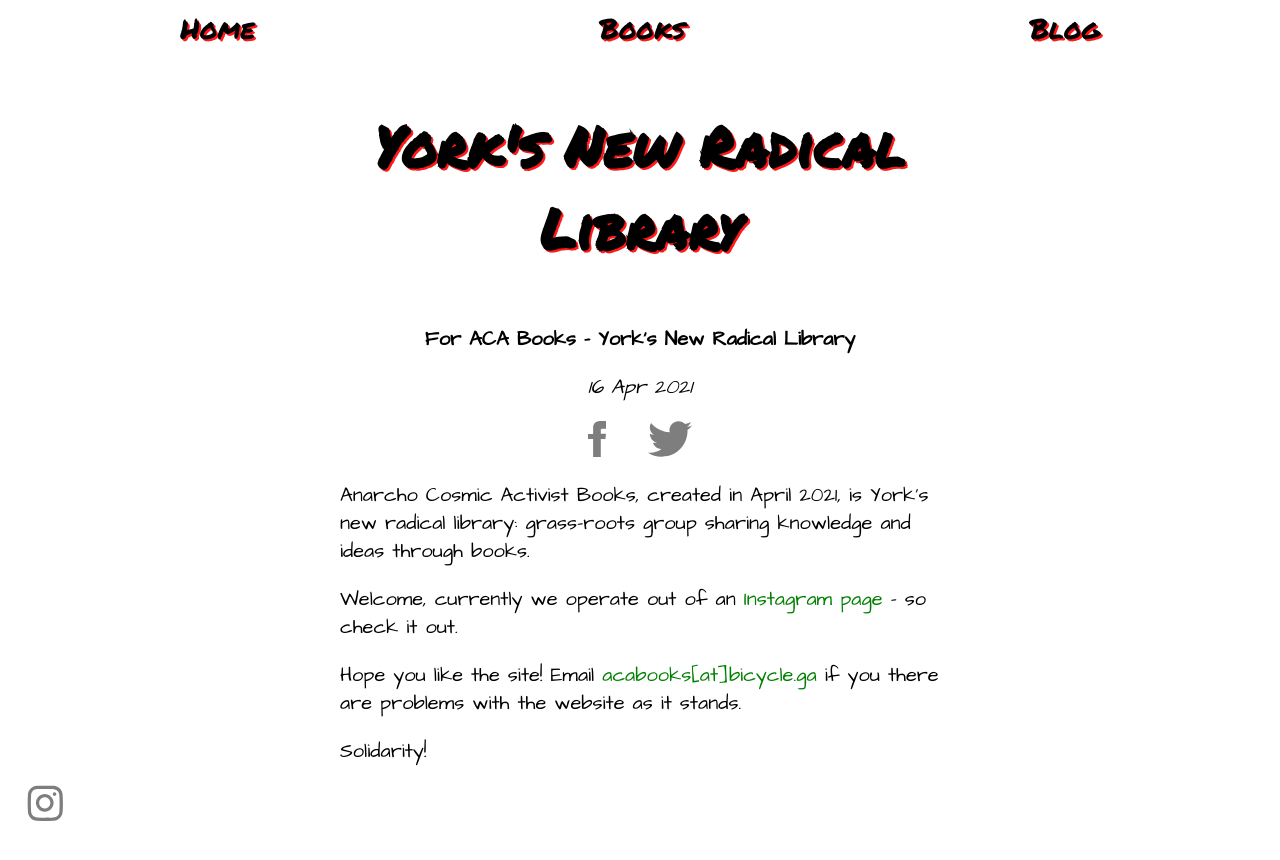
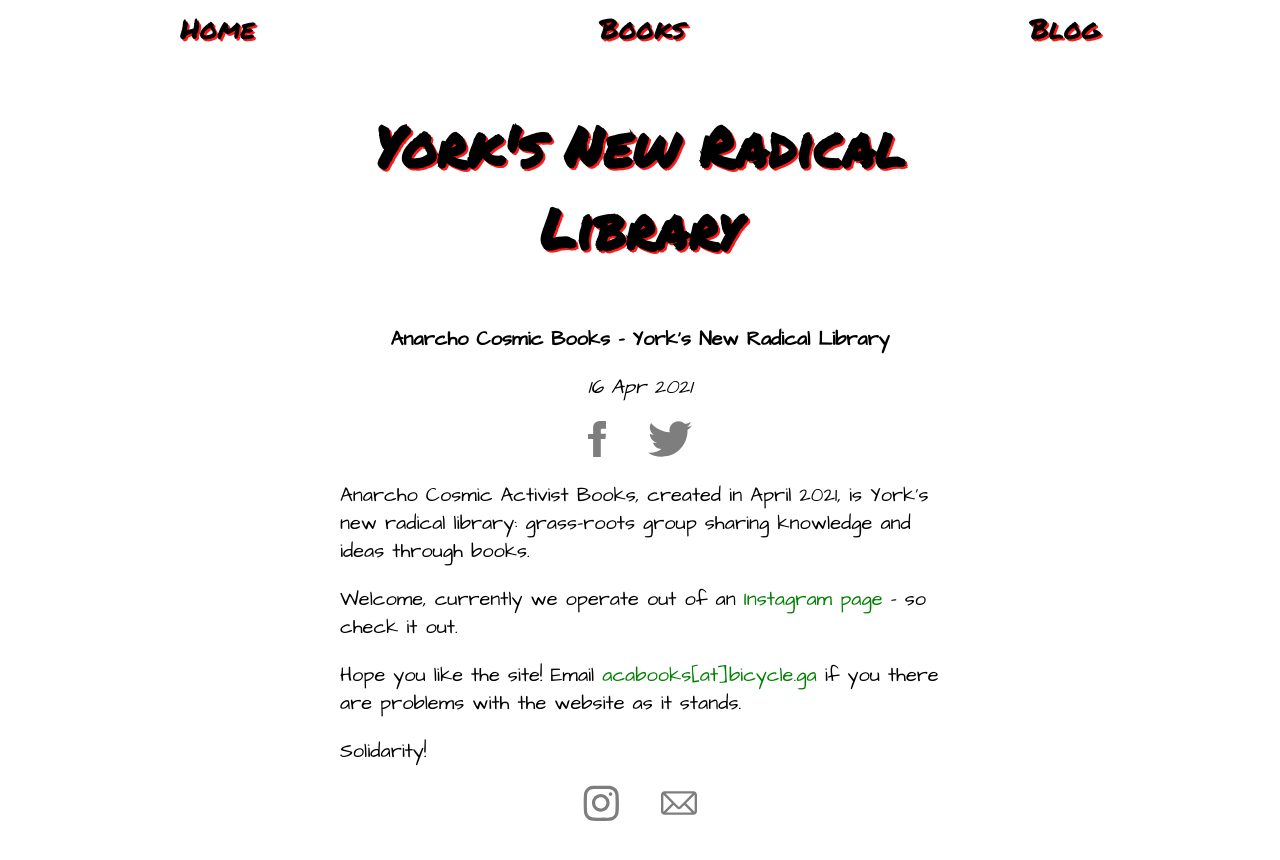
Before and after one commit to joe-irving/acabooks, a Jekyll site: the page built from _posts/2021-04-16-york-s-new-radical-library.md, in a window 1280 px wide. Shown: the top 860 px of the page. Built offline with Jekyll 4.4.1, drawn with Linux system fonts in a browser that asks for light colours.

Commit message:
Finish version 1

```diff
--- a/_config.yml
+++ b/_config.yml
@@ -4,6 +4,10 @@ tagline: York's Radical Library
 description: "Anarcho Cosmic Activist Books, created in April 2021,\nis York’s new
   radical library: grass-roots group sharing knowledge and ideas\nthrough books. "
 instagram: aca.books
+email: acabooks@bicycle.ga
+twitter:
+facebook:
+telegram:
 url: http://acabooks.org.uk
 repository: joe-irving/acabooks
 permalink: "/:categories/:year/:title/"
--- a/_includes/footer.html
+++ b/_includes/footer.html
@@ -1,14 +1 @@
-<div class="social">
-  {% if site.facebook %}
-  <a href="https://www.facebook.com/{{ site.facebook }}"><img class="icon" src="{{'/logos/facebook.svg'|relative_url}}" title="Facebook" alt="Facebook page"></a>
-  {% endif %}
-  {% if site.instagram %}
-  <a href="https://instagram.com/{{ site.instagram }}"><img class="icon" src="{{'/logos/instagram.svg'|relative_url}}" alt="Instagram page" title="Instagram"></a>
-  {% endif %}
-  {% if site.telegram %}
-  <a href="https://t.me/{{site.telegram}}"><img class="icon" src="{{'/logos/telegram.svg'|relative_url}}" alt="Telegram broadcast" title="Telegram"></a>
-  {% endif %}
-  {% if site.email %}
-  <a href="mailto:{{ site.email }}"><img class="icon" src="{{'/logos/email-icon.svg'|relative_url}}" alt="Send email to {{ site.email }}" title="Email"></a>
-  {% endif %}
-</div>
+{% include sm-logos.html %}
--- /dev/null
+++ b/_includes/sm-logos.html
@@ -0,0 +1,17 @@
+<div class="social">
+  {% if site.facebook %}
+  <a href="https://www.facebook.com/{{ site.facebook }}"><img class="icon" src="{{'/logos/facebook.svg'|relative_url}}" title="Facebook" alt="Facebook page"></a>
+  {% endif %}
+  {% if site.instagram %}
+  <a href="https://instagram.com/{{ site.instagram }}"><img class="icon" src="{{'/logos/instagram.svg'|relative_url}}" alt="Instagram page" title="Instagram"></a>
+  {% endif %}
+  {% if site.telegram %}
+  <a href="https://t.me/{{site.telegram}}"><img class="icon" src="{{'/logos/telegram.svg'|relative_url}}" alt="Telegram broadcast" title="Telegram"></a>
+  {% endif %}
+  {% if site.email %}
+  <a href="mailto:{{ site.email }}"><img class="icon" src="{{'/logos/email_icon.svg' | relative_url}}" alt="Send email to {{ site.email }}" title="Email"></a>
+  {% endif %}
+  {% if site.twitter %}
+  <a href="https://twitter.com/{{ site.twitter }}"><img class="icon" src="{{'/logos/twitter.svg' | relative_url }}" alt="Twitter for {{ site.title }}" title="Twitter"></a>
+  {% endif %}
+</div>
--- a/_posts/2021-04-16-new-york-radical-library.md
+++ b/_posts/2021-04-16-york-s-new-radical-library.md
@@ -4,7 +4,7 @@ excerpt: >-
   Welcome to ACA Books new website! Where you can find books, and
   do blog posts like this
 title: York's New Radical Library
-subtitle: For ACA Books - York's New Radical Library
+subtitle: Anarcho Cosmic Books - York's New Radical Library
 ---
 
 {{ site.description }}
--- a/style.css
+++ b/style.css
@@ -160,3 +160,7 @@ a.book *:not(h1,h2,h3,h4,h5,h6){
     text-align:left;
   }
 }
+/* footer */
+div.social{
+  text-align: center;
+}
```
Also changed, not shown: _layouts/book.html (+6 -2 lines), index.md (+2 -0 lines), logos/twitter.svg.
